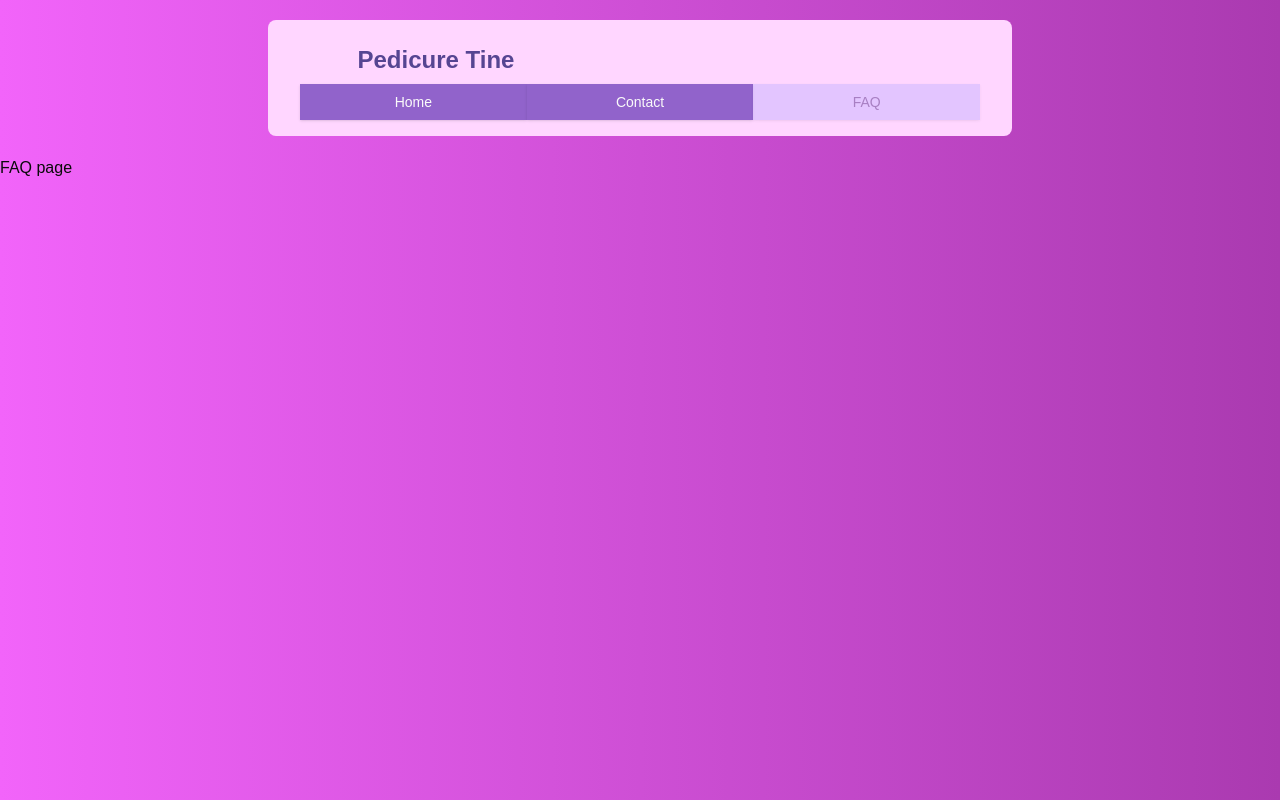
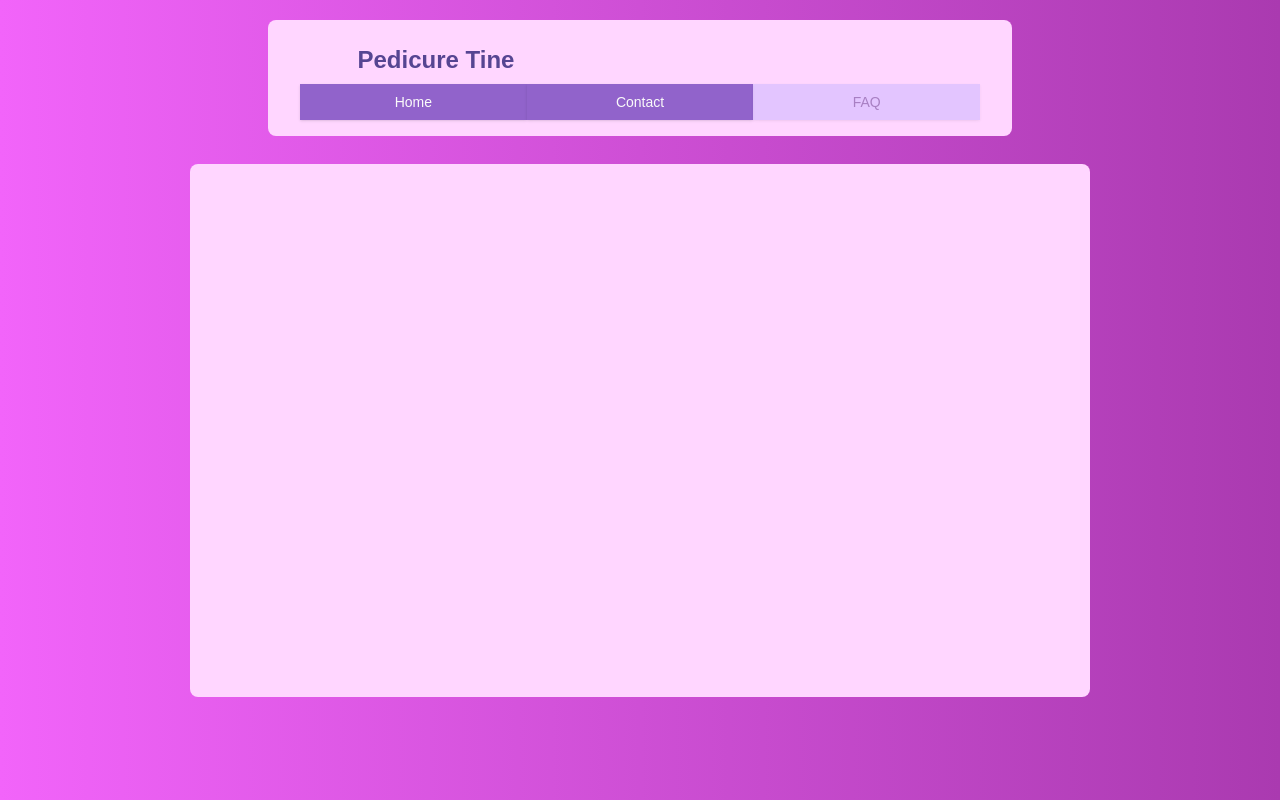
Before and after one commit to BlueGhostface/SiteMom, a Next.js app: page /faq in a window 1280 px wide. Built offline with nearby package versions, Linux system fonts and the light colour scheme.

Commit message:
update all pages grid sizes

```diff
--- a/app/contact/page.tsx
+++ b/app/contact/page.tsx
@@ -1,7 +1,7 @@
 import Mapcard from '../domain/contact/MapCard';
 export default function contact() {
     return (
-      <div className='grid justify-between grid-cols-7 gap-3 h-4/6'>
+      <div className='grid justify-between grid-cols-1 sm:grid-cols-7 gap-3 h-4/6 m-2'>
         <Mapcard/>
       </div>
     );
--- a/app/domain/contact/MapCard.tsx
+++ b/app/domain/contact/MapCard.tsx
@@ -1,6 +1,6 @@
 export default function Mapcard() {
   return (
-    <div className="col-span-5 col-start-2 bg-background-contact p-5">
+    <div className="col-span-1 sm:col-span-5 sm:col-start-2 sm:m-0 rounded-lg bg-background-contact gap-3 p-2">
 
         <iframe
           src="https://www.google.com/maps/embed?pb=!1m18!1m12!1m3!1d2506.1179989802276!2d4.513703200000001!3d51.087829799999994!2m3!1f0!2f0!3f0!3m2!1i1024!2i768!4f13.1!3m3!1m2!1s0x47c3e4cc2ff45cf3%3A0xd080940f468c20c5!2sBerthoutstraat%2014%2C%202570%20Duffel!5e0!3m2!1snl!2sbe!4v1731701788843!5m2!1snl!2sbe"
@@ -8,6 +8,7 @@ export default function Mapcard() {
           height="100%"
           loading="lazy"
           referrerPolicy="no-referrer-when-downgrade"
+          className="m-0"
         ></iframe>
 
     </div>
--- /dev/null
+++ b/app/domain/faq/FaqCard.tsx
@@ -0,0 +1,9 @@
+
+export default function FaqCard() {
+
+    return (
+        <div className="col-span-1 sm:col-span-5 sm:col-start-2 sm:m-0 rounded-lg bg-background-contact p-5">
+
+        </div>
+    );
+}
--- a/app/faq/page.tsx
+++ b/app/faq/page.tsx
@@ -1,7 +1,9 @@
+import FaqCard from "../domain/faq/FaqCard";
+
 export default function faq() {
     return (
-      <div>
-        <h1>FAQ page</h1>
+      <div className='grid justify-between grid-cols-1 m-2 sm:grid-cols-7 gap-3 h-4/6'>
+        <FaqCard/>
       </div>
     );
   }
--- a/app/page.tsx
+++ b/app/page.tsx
@@ -2,7 +2,7 @@ import ContactCard from './domain/home/ContactCard';
 import InfoCard from './domain/home/InfoCard';
 export default function Home() {
   return (
-    <div className={`grid justify-between grid-cols-1 m-2 sm:grid-cols-7 gap-3`}>
+    <div className={`grid justify-between grid-cols-1 m-2 sm:grid-cols-7 gap-3 h-4/6`}>
       <InfoCard/>
       <ContactCard/>
     </div>
```
